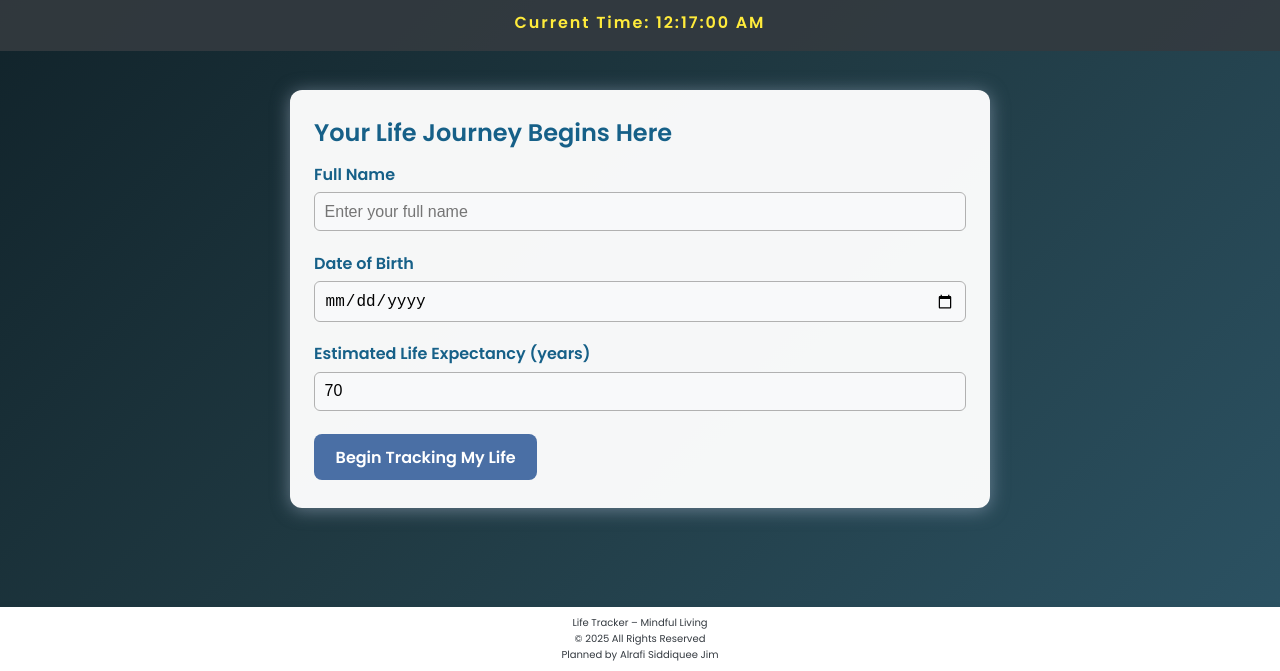
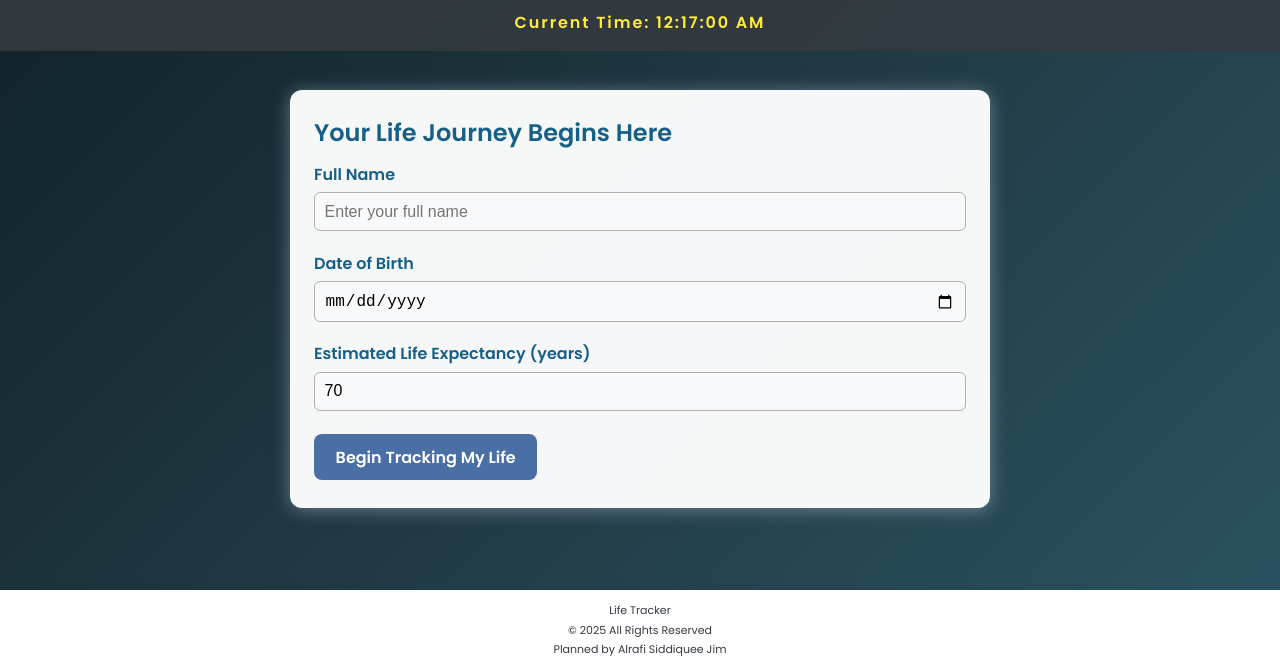
Before and after one commit to alrafi-siddiquee/Life-Tracker-web-3.0, a plain HTML site: page index.html in a window 1280 px wide. Shown: the part 129-800 px from the top of the page. Drawn offline with Linux system fonts and the light colour scheme.

Commit message:
Update index.html

```diff
--- a/index.html
+++ b/index.html
@@ -789,10 +789,10 @@
 
 </main>
 
-<footer style="position: fixed; left: 0; bottom: 0; width: 100%; text-align: center; background: #fff; padding: 8px 0; box-shadow: 0 -1px 8px rgba(0,0,0,0.03); font-size: 10px;">
-  <p>Life Tracker – Mindful Living</p>
-  <p>© 2025 All Rights Reserved</p>
-  <p>Planned by Alrafi Siddiquee Jim</p>
+<footer style="position: fixed; left: 0; bottom: 0; width: 100%; text-align: center; background: white; padding: 10px 0; box-shadow: 0 -1px 8px rgba(0,0,0,0.05); font-size: 11px; z-index: 100;">
+  <p style="margin: 2px;">Life Tracker </p>
+  <p style="margin: 2px;">© 2025 All Rights Reserved</p>
+  <p style="margin: 2px;">Planned by Alrafi Siddiquee Jim</p>
 </footer>
 
 <script>
```
